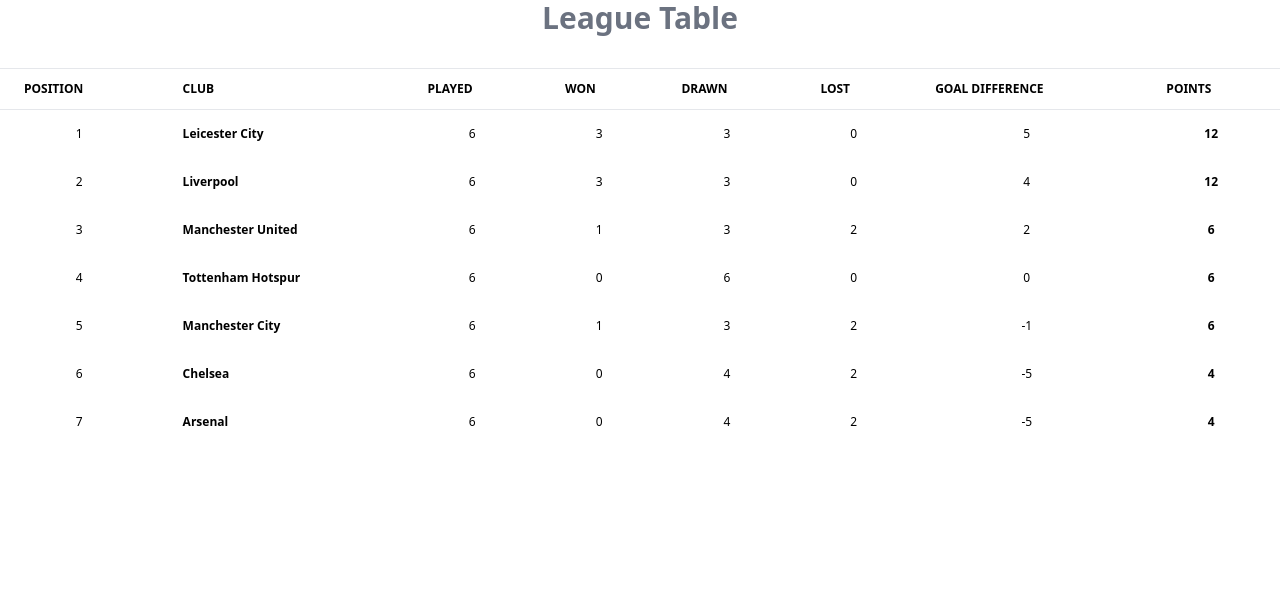
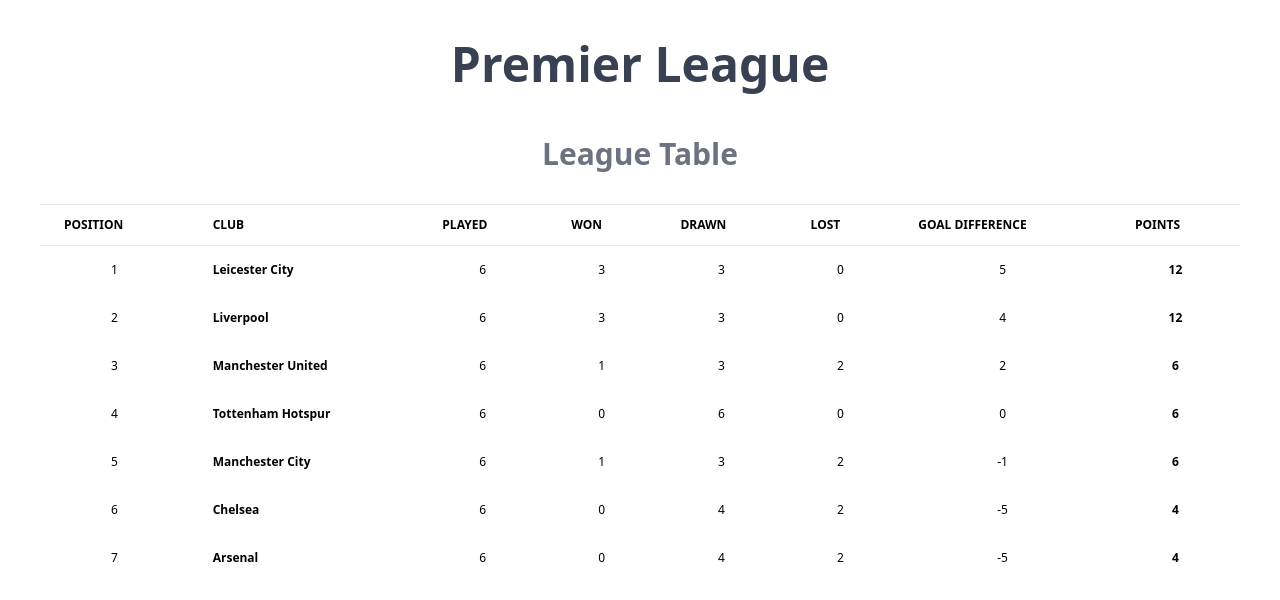
Before and after one commit to abhishekashyap/react-premiere-league-flanksource, a React (Create React App) app: page / in a window 1280 px wide. Shown: the top 600 px of the page. Built offline with nearby package versions, Linux system fonts and the light colour scheme.

Commit message:
feat(app): add layout component

```diff
--- a/src/App.tsx
+++ b/src/App.tsx
@@ -1,5 +1,6 @@
 import FixtureList from "components/FixtureList";
 import LeagueTable from "components/LeagueTable";
+import PageLayout from "layout";
 import { Route, Routes } from "react-router-dom";
 import { generateLeagueTableData, getAllMatches, getTeamsData } from "utils";
 import { data } from "./data";
@@ -11,6 +12,7 @@
   const leagueTableData = generateLeagueTableData(teamList);
 
   return (
+    <PageLayout>
       <Routes>
         <Route
           path="/"
@@ -35,5 +37,6 @@
           element={<FixtureList matches={matches} />}
         />
       </Routes>
+    </PageLayout>
   );
 }
--- a/src/components/FixtureList/MatchList/MatchList.tsx
+++ b/src/components/FixtureList/MatchList/MatchList.tsx
@@ -11,11 +11,13 @@
         const formattedTime = format(parsedDate, "HH:mm");
         return (
           <li>
-            <h4 className="mt-8 text-xl font-semibold">{formattedDate}</h4>
-            <div className="mt-2 flex justify-between border border-gray-200 rounded overflow-hidden shadow-md px-4 py-2 bg-white">
-              <span className="flex-1 font-medium">{match.team1}</span>
+            <h4 className="mt-8 text-xl font-semibold text-gray-600">
+              {formattedDate}
+            </h4>
+            <div className="text-gray-700 mt-2 flex justify-between border border-gray-200 rounded overflow-hidden shadow-md px-4 py-2 bg-white">
+              <span className="flex-1 font-semibold">{match.team1}</span>
               <span className="flex-1 text-center">{formattedTime}</span>
-              <span className="flex-1 text-right font-medium">
+              <span className="flex-1 text-right font-semibold">
                 {match.team2}
               </span>
             </div>
--- /dev/null
+++ b/src/layout/PageLayout.tsx
@@ -0,0 +1,14 @@
+import { FunctionComponent, PropsWithChildren } from "react";
+
+export const PageLayout: FunctionComponent<PropsWithChildren> = ({
+  children,
+}) => {
+  return (
+    <div className="m-10 flex flex-col overflow-auto">
+      <h1 className="text-5xl text-center mb-12 font-semibold text-gray-700">
+        Premier League
+      </h1>
+      <main>{children}</main>
+    </div>
+  );
+};
--- /dev/null
+++ b/src/layout/index.ts
@@ -0,0 +1 @@
+export { PageLayout as default } from "./PageLayout";
```
Lines whose indentation alone changed are shown as unchanged.
